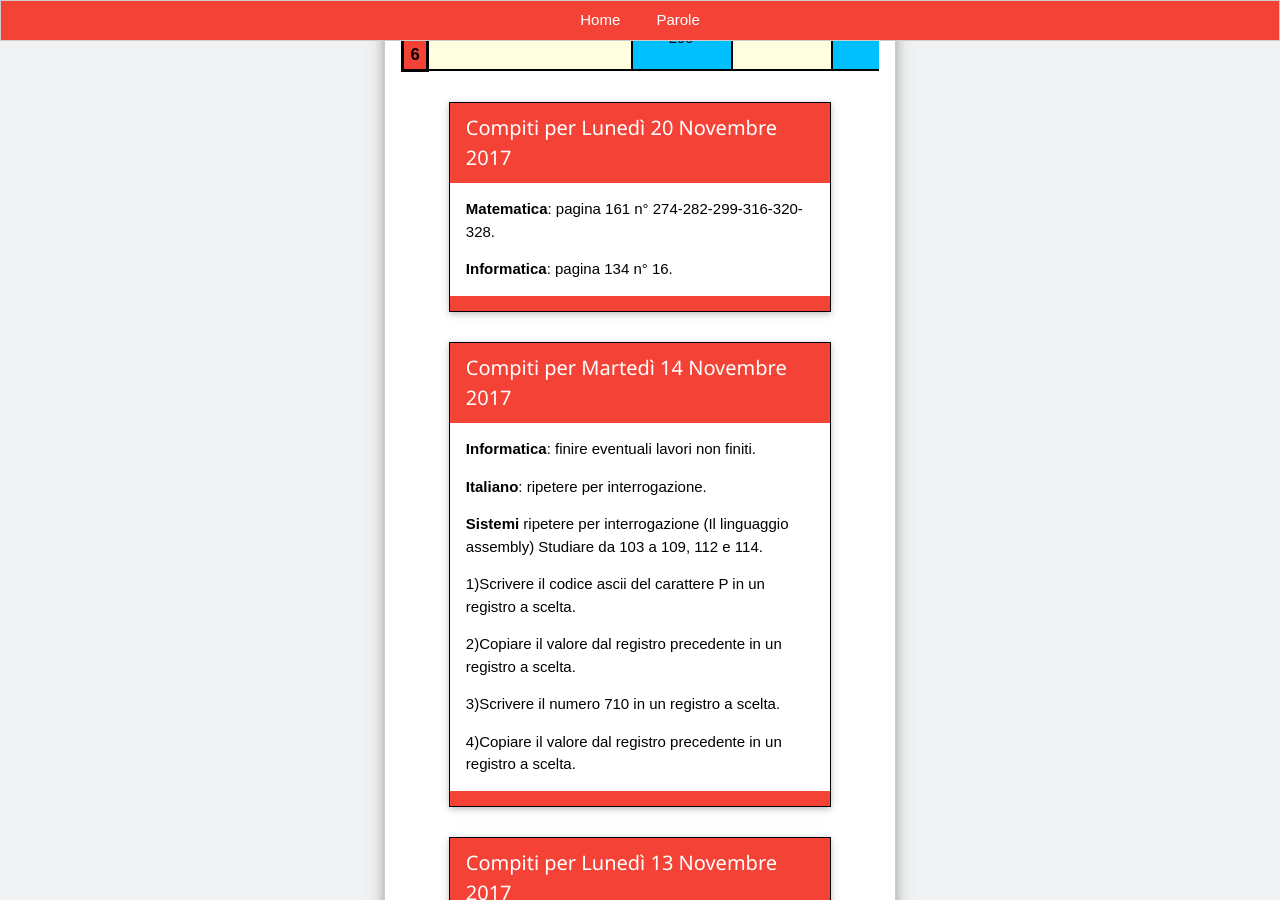
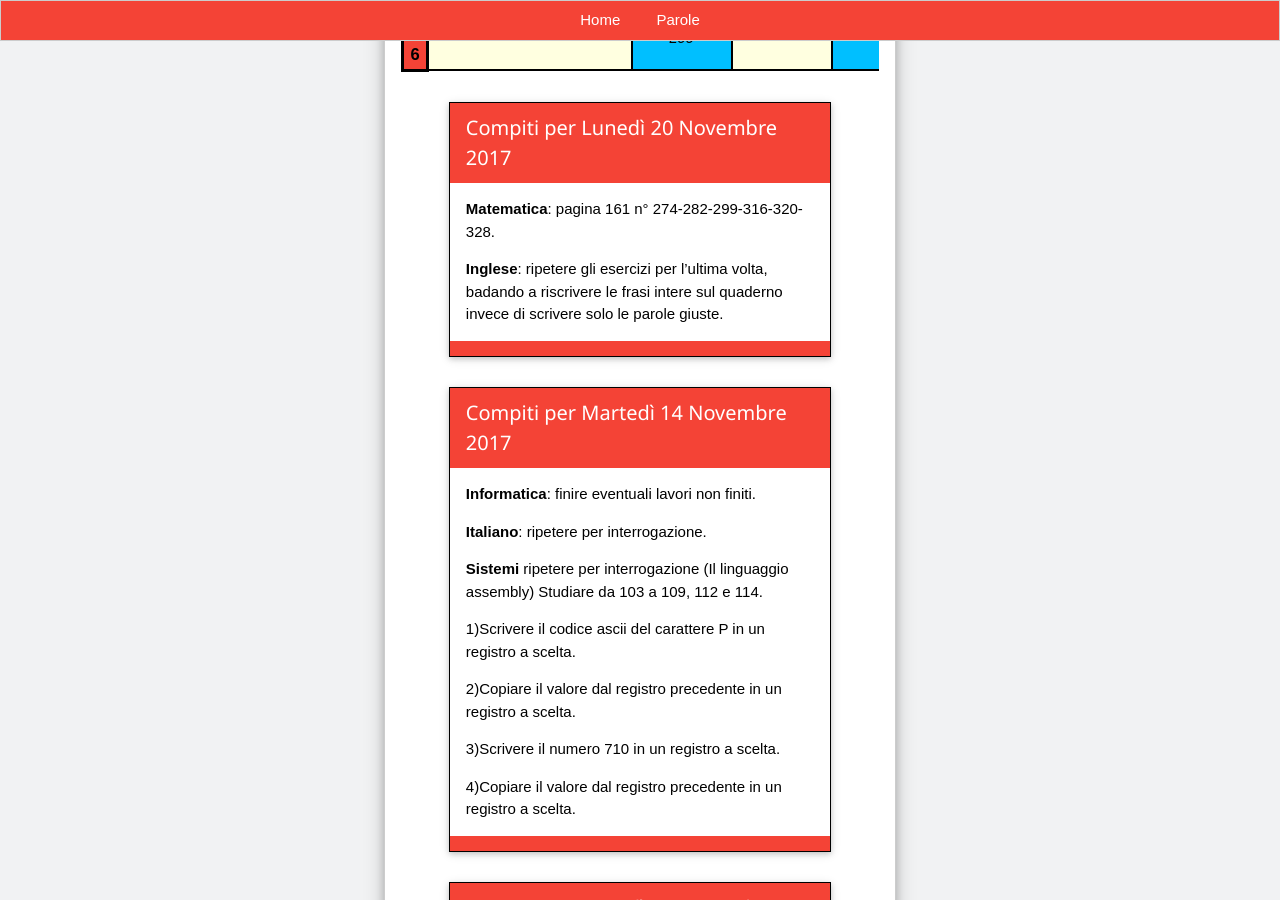
Before and after one commit to 3AIET/3aiet.github.io, a Jekyll site: the page built from index.md, in a window 1280 px wide and 900 px high, scrolled down 418 px. Built offline with Jekyll 4.4.1, drawn with Linux system fonts in a browser that asks for light colours.

Commit message:
Mr Hyde was here …

```diff
--- a/_posts/2017-11-18-Compiti_lunedi_19.md
+++ b/_posts/2017-11-18-Compiti_lunedi_19.md
@@ -8,4 +8,4 @@ comments: true
 
 **Matematica**: pagina 161 n° 274-282-299-316-320-328.
 
-**Informatica**: pagina 134 n° 16.
+**Inglese**: ripetere gli esercizi per l'ultima volta, badando a riscrivere le frasi intere sul quaderno invece di scrivere solo le parole giuste.
```
